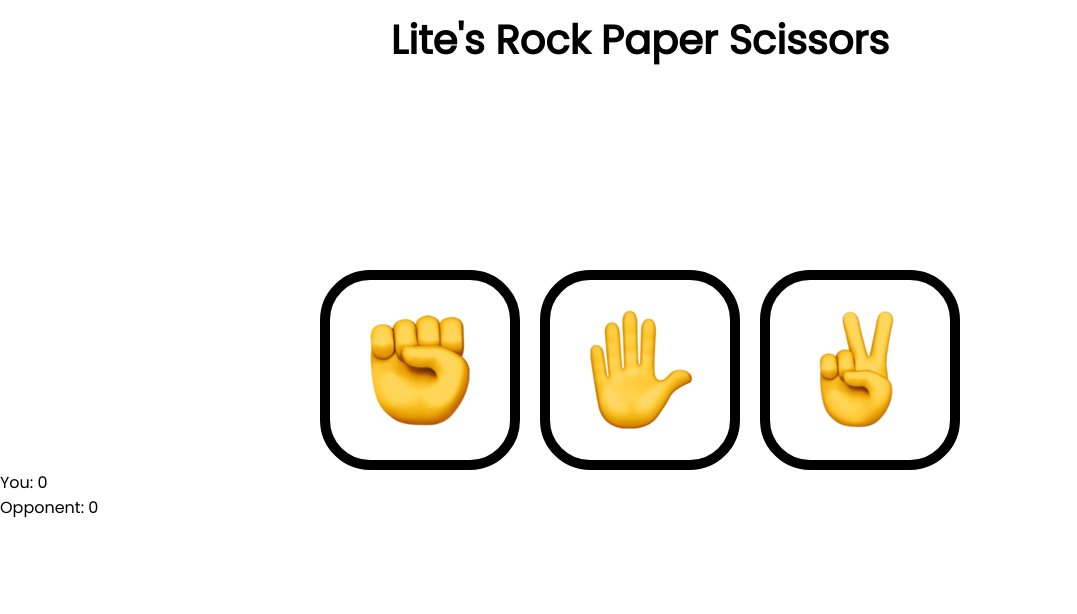
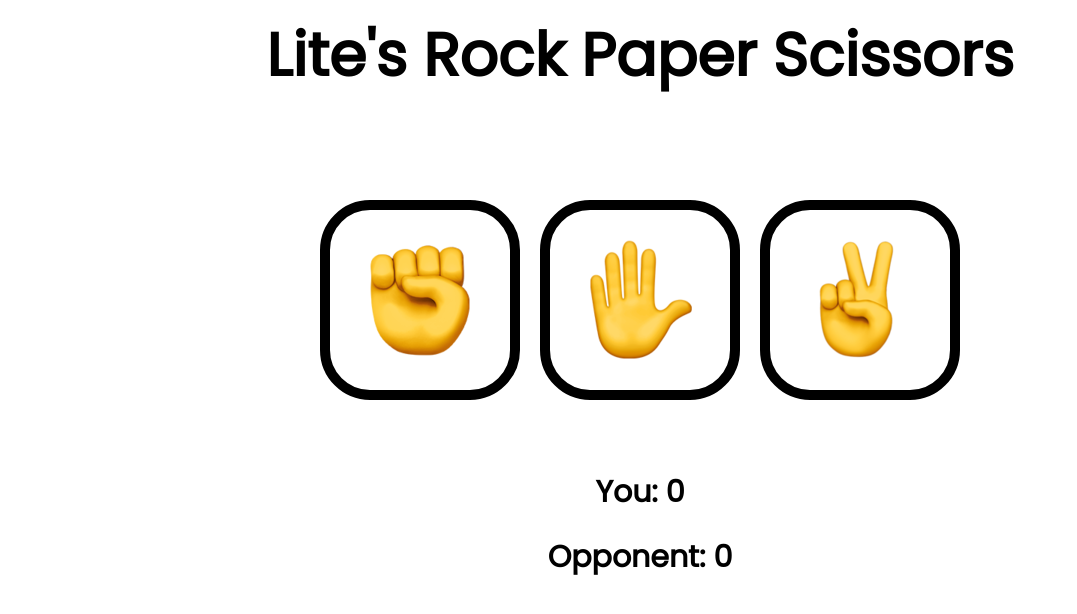
Before and after one commit to feelingzen/Rock-Paper-Scissors, a plain HTML site: page index.html in a window 1280 px wide. Shown: the whole page, without its empty margins (0-1077 px from the left). Drawn offline with Linux system fonts and the light colour scheme.

Commit message:
Fixed design issues
Fixed design issues with the score counter

```diff
--- a/javascript.js
+++ b/javascript.js
@@ -10,8 +10,10 @@ const playerScore = document.querySelector('#playerScore')
 const opponentScore = document.querySelector('#opponentScore')
 const outcomeAndScore = document.querySelector('.scoreAndOutcome')
 const roundOutcome = document.querySelector('#roundOutcome p')
-playerScore.textContent = `You: ${pWin}`
-opponentScore.textContent = `Opponent: ${cWin}`
+const restart = document.createAttribute('button')
+restart.textContent = 'Restart';
+playerScore.textContent = `You: ${pWin}`;
+opponentScore.textContent = `Opponent: ${cWin}`;
 outcomeAndScore.appendChild(roundOutcome)
 
 function scoreUpdate() {
@@ -57,6 +59,7 @@ function playRound(playerSelection, computerSelection) {
         } else if (cWin > pWin) {
             roundOutcome.textContent = 'You lost! Your opponent beat you 5 times!'
         }
+        outcomeAndScore.appendChild(restart)
     };
 
 
--- a/styles.css
+++ b/styles.css
@@ -6,9 +6,9 @@
 
 h1 {
     text-align: center;
-    margin-bottom: 200px;
+    margin-bottom: 100px;
     margin-top: 10px;
-    font-size: 40px;
+    font-size: 60px;
 }
 
 #button1 {
@@ -42,8 +42,11 @@ h1 {
 }
 
 #button1, #button2, #button3 {
+    height: 200px;
     width: 200px;
-    height: 200px;
+    transition: 0.5s;
+    display: flex;
+    flex: 0 1 200px;
 }
 
 .buttons {
@@ -51,4 +54,27 @@ h1 {
     align-items: center;
     justify-content: center;
     gap: 20px;
+    flex-wrap: wrap;
 }
+
+button:hover {
+    cursor: pointer;
+    opacity: 50%;
+    transform: scale(0.95);
+}
+
+
+.scoreAndOutcome {
+    display: flex;
+    justify-content: center;
+    flex-direction: column;
+    align-items: center;
+    padding: 20px;
+    margin-top: 50px;
+    flex: auto;
+    font-size: 30px;
+    font-weight: 800;
+    gap: 20px;
+    color: rgb(0, 0, 0);
+    text-align: center;
+}
```
Also changed, not shown: index.html (line endings or trailing spaces).
